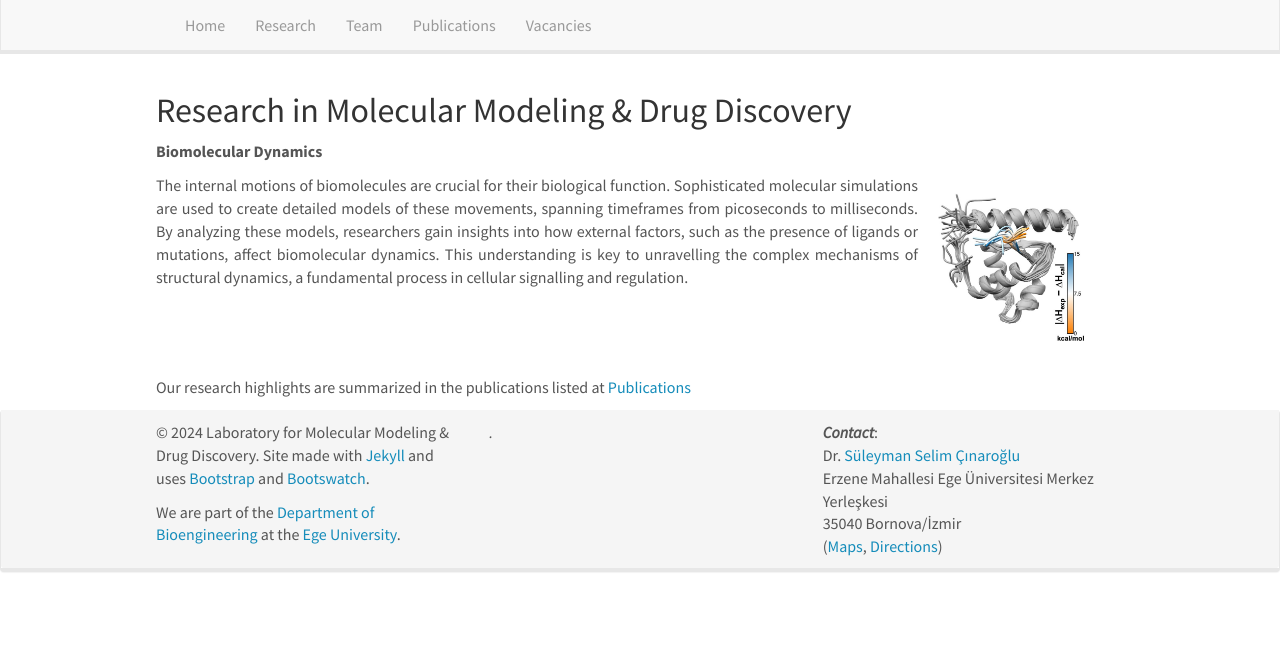
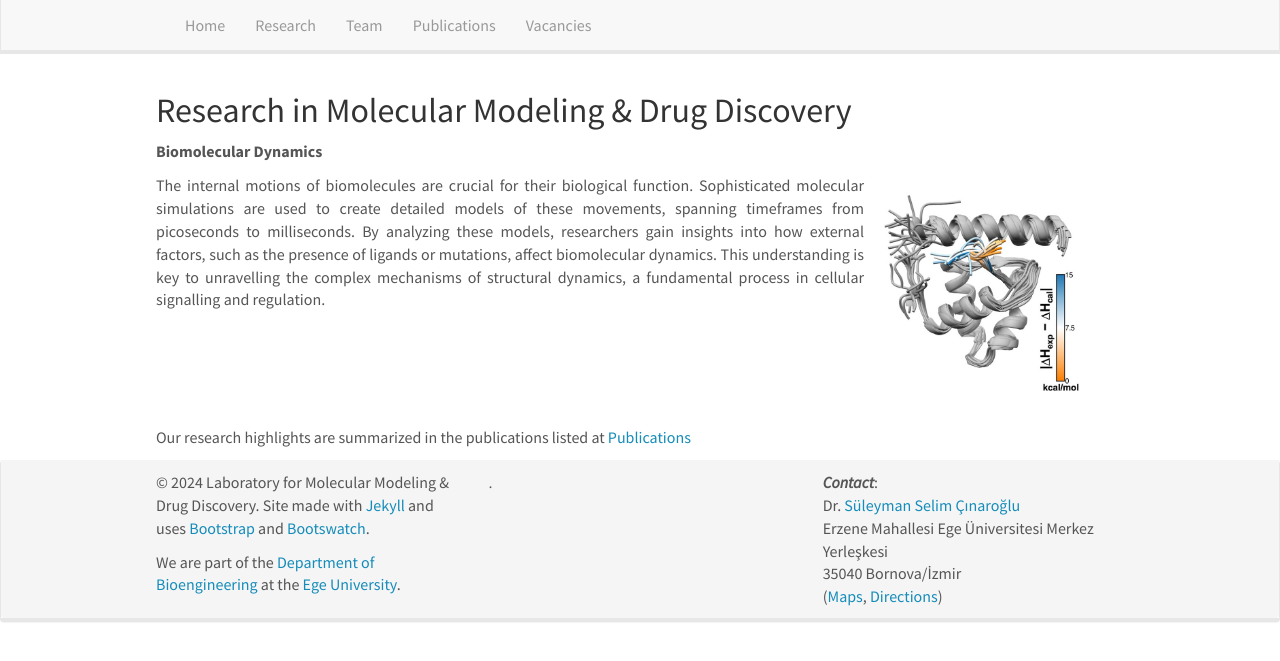
Before and after one commit to CinarogluLab/cinaroglulab.github.io, a Jekyll site: the page built from _pages/research.md, in a window 1280 px wide. Shown: the top 661 px of the page. Built offline with Jekyll 4.4.1, drawn with Linux system fonts in a browser that asks for light colours; nearby versions of some CDN libraries.

Commit message:
Update research.md

```diff
--- a/_pages/research.md
+++ b/_pages/research.md
@@ -21,7 +21,7 @@ The internal motions of biomolecules are crucial for their biological function.
 
 <div style="flex: 0 0 auto;">
 
-<img src="https://raw.githubusercontent.com/CinarogluLab/cinaroglulab.github.io/main/images/images-0003.jpeg" alt="Biomolecular Dynamics" style="height: 150px;">
+<img src="https://raw.githubusercontent.com/CinarogluLab/cinaroglulab.github.io/main/images/images-0003.jpeg" alt="Biomolecular Dynamics" style="height: 200px;">
 
 </div>
 </div>
```
